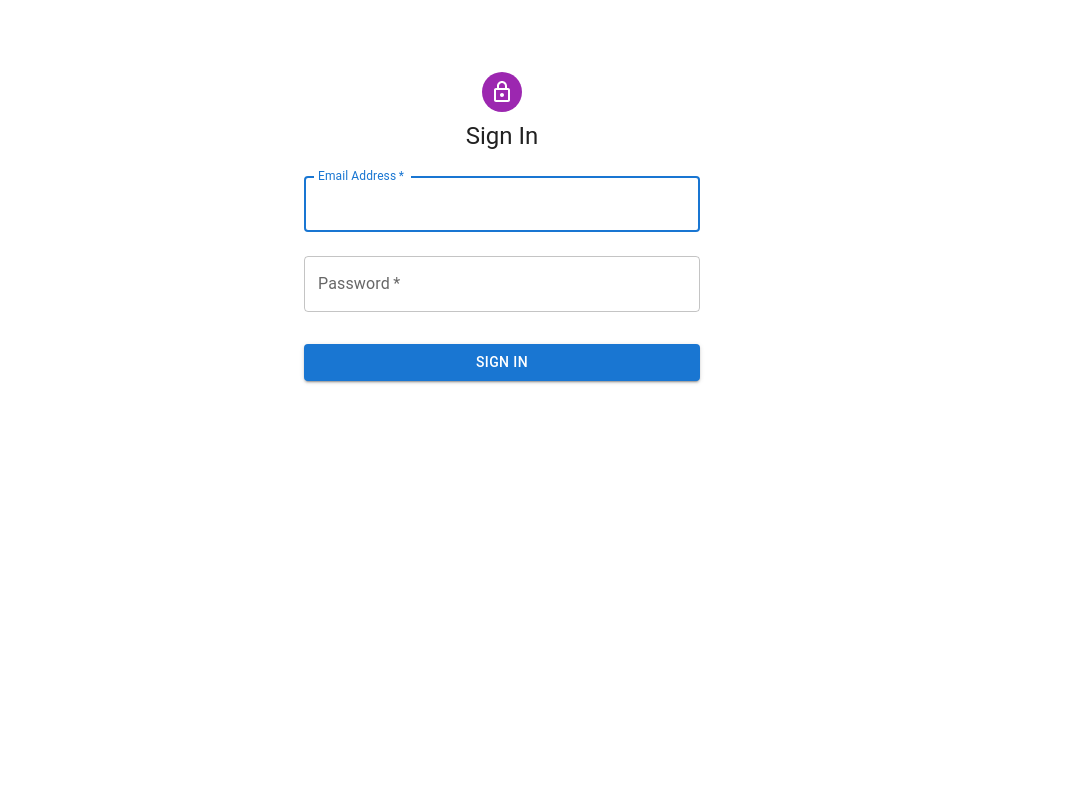
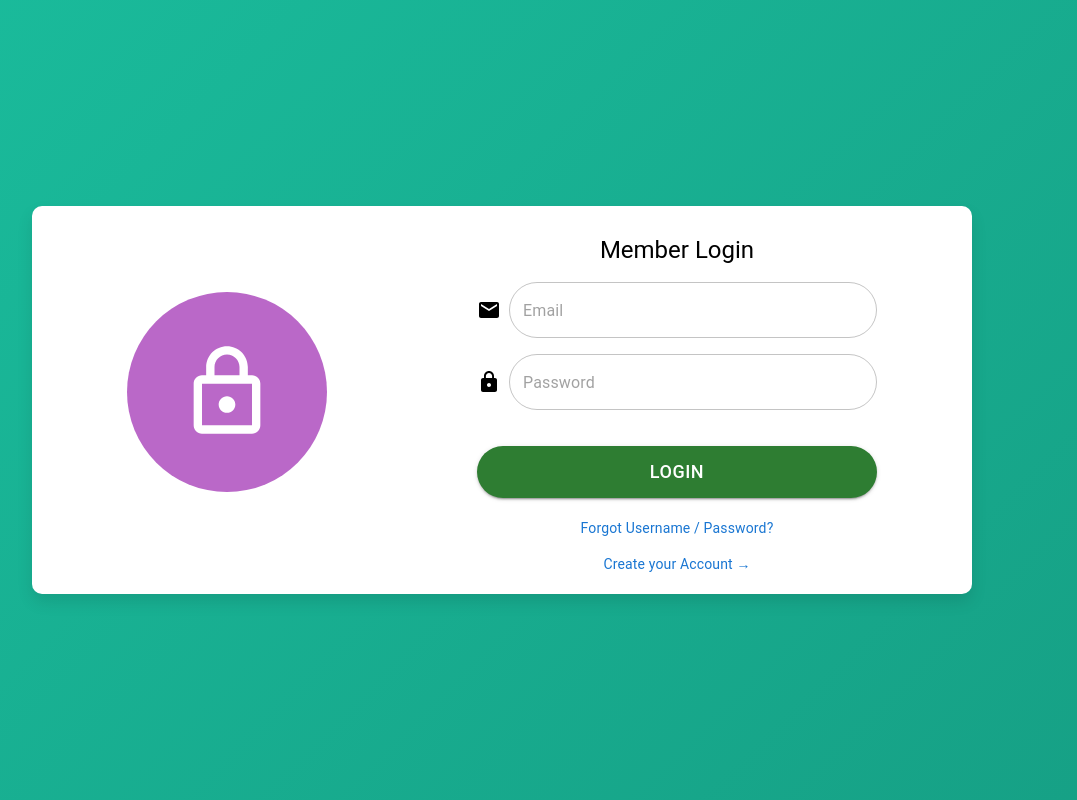
Before and after one commit to Breakfast-Meal-System-for-Students/Client, a React (Create React App) app: page /login in a window 1280 px wide. Shown: the whole page, without its empty margins (138-1215 px from the left). Built offline with nearby package versions, Linux system fonts and the light colour scheme.

Commit message:
complete login and register

```diff
--- a/package.json
+++ b/package.json
@@ -11,6 +11,7 @@
     "@testing-library/react": "^13.4.0",
     "@testing-library/user-event": "^13.5.0",
     "chart.js": "^4.4.4",
+    "jwt-decode": "^4.0.0",
     "react": "^18.3.1",
     "react-chartjs-2": "^5.2.0",
     "react-dom": "^18.3.1",
--- a/src/pages/LoginPage/index.jsx
+++ b/src/pages/LoginPage/index.jsx
@@ -1,7 +1,9 @@
 import React, { useState } from 'react';
-import { TextField, Button, Box, Typography, Container, CssBaseline, Avatar } from '@mui/material';
+import { TextField, Button, Box, Typography, Container, Avatar, Link } from '@mui/material';
+import { createTheme, ThemeProvider } from '@mui/material/styles';
 import LockOutlinedIcon from '@mui/icons-material/LockOutlined';
-import { createTheme, ThemeProvider } from '@mui/material/styles';
+import EmailIcon from '@mui/icons-material/Email';
+import LockIcon from '@mui/icons-material/Lock';
 import { useAuth } from '../../auth/AuthContext';
 import { useNavigate } from 'react-router-dom';
 
@@ -19,78 +21,122 @@ export default function Login() {
     e.preventDefault();
     try {
       const role = await login(data.email, data.password);
-      console.log(role+"ro"); // Gọi hàm login và lấy vai trò
       if (role === 'Admin') {
-        navigate('/admin'); // Điều hướng đến trang admin
+        navigate('/admin');
       } else {
-     //   navigate('/user'); // Điều hướng đến trang người dùng
+        navigate('/user');
       }
     } catch (error) {
       console.error('Login failed', error);
-      // Xử lý lỗi (ví dụ: hiển thị thông báo lỗi cho người dùng)
     }
   };
 
   const handleChange = (event) => {
     setData({
       ...data,
-      [event.target.name]: event.target.value
+      [event.target.name]: event.target.value,
     });
   };
 
   return (
     <ThemeProvider theme={theme}>
-      <Container component="main" maxWidth="xs">
-        <CssBaseline />
       <Box
         sx={{
-            marginTop: 8,
+          minHeight: '100vh', // Ensures the box takes up the full viewport height
           display: 'flex',
-            flexDirection: 'column',
+          justifyContent: 'center',
           alignItems: 'center',
+          background: 'linear-gradient(135deg, #1abc9c, #16a085)', // Greenish-blue gradient
+          width: '100%', // Full width
+          padding: '0', // No padding to ensure background fits fully
+          margin: '0', // No margin
         }}
       >
-          <Avatar sx={{ m: 1, bgcolor: 'secondary.main' }}>
-            <LockOutlinedIcon />
+        <Box
+          sx={{
+            backgroundColor: '#fff',
+            padding: '20px',
+            borderRadius: '10px',
+            boxShadow: '0 8px 16px rgba(0, 0, 0, 0.1)',
+            display: 'flex',
+            flexDirection: 'row',
+            alignItems: 'center',
+            justifyContent: 'space-around',
+            width: '100%',
+            maxWidth: '900px',
+          }}
+        >
+          {/* Image or illustration section */}
+          <Box>
+            <Avatar sx={{ width: 200, height: 200, bgcolor: 'secondary.light', marginBottom: 2 }}>
+              <LockOutlinedIcon sx={{ fontSize: 100 }} />
             </Avatar>
-          <Typography component="h1" variant="h5">
-            Sign In
+          </Box>
+
+          {/* Login form section */}
+          <Box component="form" onSubmit={handleSubmit} sx={{ mt: 1, width: '100%', maxWidth: '400px' }}>
+            <Typography component="h1" variant="h5" sx={{ textAlign: 'center', marginBottom: 2 }}>
+              Member Login
             </Typography>
-          <Box sx={{ mt: 1 }}>
+            <Box sx={{ display: 'flex', alignItems: 'center', marginBottom: 2 }}>
+              <EmailIcon sx={{ mr: 1 }} />
               <TextField
-              margin="normal"
+                variant="outlined"
+                placeholder="Email"
+                name="email"
                 required
                 fullWidth
-              id="email"
-              label="Email Address"
-              name="email"
-              autoComplete="email"
-              autoFocus
                 onChange={handleChange}
+                InputProps={{
+                  style: { borderRadius: '30px' },
+                }}
               />
+            </Box>
+            <Box sx={{ display: 'flex', alignItems: 'center', marginBottom: 2 }}>
+              <LockIcon sx={{ mr: 1 }} />
               <TextField
-              margin="normal"
+                variant="outlined"
+                placeholder="Password"
+                name="password"
+                type="password"
                 required
                 fullWidth
-              name="password"
-              label="Password"
-              type="password"
-              id="password"
-              autoComplete="current-password"
                 onChange={handleChange}
+                InputProps={{
+                  style: { borderRadius: '30px' },
+                }}
               />
+            </Box>
+
             <Button
               type="submit"
               fullWidth
               variant="contained"
-              sx={{ mt: 3, mb: 2 }}
-              onClick={handleSubmit}
+              color="success"
+              sx={{
+                borderRadius: '30px',
+                padding: '10px 0',
+                margin: '20px 0',
+                fontSize: '18px',
+              }}
             >
-              Sign In
+              LOGIN
             </Button>
+
+            <Typography variant="body2" align="center" sx={{ marginBottom: 2 }}>
+              <Link href="#" variant="body2" underline="none" color="primary">
+                Forgot Username / Password?
+              </Link>
+            </Typography>
+
+            <Typography variant="body2" align="center">
+              <Link href="#" variant="body2" underline="none" color="primary">
+                Create your Account →
+              </Link>
+            </Typography>
           </Box>
         </Box>
-      </Container>
+      </Box>
     </ThemeProvider>
   );
 }
--- a/src/pages/RegisterPage/RegisterPage.style.jsx
+++ b/src/pages/RegisterPage/RegisterPage.style.jsx
@@ -6,16 +6,18 @@ export const StyledSelect = styled(Grid)`
   flex-direction: column;
   margin: 20px auto;
   width: 100%;
+
   .select-dropdown {
-    padding: 8px;
-    font-size: 14px;
-    border-radius: 4px;
+    padding: 15px;
+    font-size: 16px;
+    border-radius: 30px; /* Bo góc lớn hơn để phù hợp với phong cách */
     border: 1px solid #ccc;
     background-color: #f9f9f9;
     outline: none;
     width: 100%;
     height: 55px;
     transition: border-color 0.3s;
+    font-family: 'Roboto', sans-serif; /* Đồng bộ font chữ */
   }
 
   .select-dropdown:focus {
--- a/src/pages/RegisterPage/index.jsx
+++ b/src/pages/RegisterPage/index.jsx
@@ -1,5 +1,5 @@
 import React, { useState } from 'react';
-import { TextField, Button, Box, Typography, Container, Avatar, Grid } from '@mui/material';
+import { TextField, Button, Box, Typography, Container, Avatar, Grid, Link } from '@mui/material';
 import LockOutlinedIcon from '@mui/icons-material/LockOutlined';
 import { createTheme, ThemeProvider } from '@mui/material/styles';
 import { StyledSelect } from './RegisterPage.style';
@@ -14,6 +14,7 @@ export default function Register() {
     password: ""
   });
   const [selectedRole, setSelectedRole] = useState('');
+
   const handleSelectChange = (event) => {
     setSelectedRole(event.target.value);
   };
@@ -22,11 +23,10 @@ export default function Register() {
     setData({
       ...data,
       [event.target.name]: event.target.value
-    })
-  }
+    });
+  };
 
   const handleSubmit = () => {
-
     fetch(`https://bms-fs-api.azurewebsites.net/api/Auth/register?role=${selectedRole}`, {
       method: "POST",
       headers: {
@@ -38,7 +38,7 @@ export default function Register() {
       if (!response.ok) {
           throw new Error('Network response was not ok');
       }
-      return response.json(); // Convert the response to JSON
+      return response.json();
     })
     .then(data => {
         setData({
@@ -46,23 +46,39 @@ export default function Register() {
           firstName: "",
           lastName: "",
           password: ""
-        })
-        console.log('Success:', data); // Handle success
+        });
+        console.log('Success:', data);
     })
     .catch(error => {
-        console.error('Error:', error); // Handle errors
+        console.error('Error:', error);
     });
   };
 
   return (
     <ThemeProvider theme={theme}>
-      <Container component="main" maxWidth="xs">
+      <Box
+        sx={{
+          minHeight: '100vh',
+          display: 'flex',
+          justifyContent: 'center',
+          alignItems: 'center',
+          background: 'linear-gradient(135deg, #1abc9c, #16a085)', // Màu nền gradient xanh dương lục
+          width: '100%',
+          padding: '0',
+          margin: '0',
+        }}
+      >
         <Box
           sx={{
-            marginTop: 8,
+            backgroundColor: '#fff',
+            padding: '30px',
+            borderRadius: '10px',
+            boxShadow: '0 8px 16px rgba(0, 0, 0, 0.1)',
             display: 'flex',
             flexDirection: 'column',
             alignItems: 'center',
+            width: '100%',
+            maxWidth: '500px',
           }}
         >
           <Avatar sx={{ m: 1, bgcolor: 'secondary.main' }}>
@@ -71,7 +87,7 @@ export default function Register() {
           <Typography component="h1" variant="h5">
             Sign Up
           </Typography>
-          <Box  sx={{ mt: 3 }}>
+          <Box sx={{ mt: 3, width: '100%' }}>
             <Grid container spacing={2}>
               <Grid item xs={12} sm={6}>
                 <TextField
@@ -82,7 +98,10 @@ export default function Register() {
                   id="firstName"
                   label="First Name"
                   autoFocus
-                  onChange={e => handleChange(e)}
+                  onChange={handleChange}
+                  InputProps={{
+                    style: { borderRadius: '30px' },
+                  }}
                 />
               </Grid>
               <Grid item xs={12} sm={6}>
@@ -93,7 +112,10 @@ export default function Register() {
                   label="Last Name"
                   name="lastName"
                   autoComplete="family-name"
-                  onChange={e => handleChange(e)}
+                  onChange={handleChange}
+                  InputProps={{
+                    style: { borderRadius: '30px' },
+                  }}
                 />
               </Grid>
               <Grid item xs={12}>
@@ -104,7 +126,10 @@ export default function Register() {
                   label="Email Address"
                   name="email"
                   autoComplete="email"
-                  onChange={e => handleChange(e)}
+                  onChange={handleChange}
+                  InputProps={{
+                    style: { borderRadius: '30px' },
+                  }}
                 />
               </Grid>
               <Grid item xs={12}>
@@ -116,7 +141,10 @@ export default function Register() {
                   type="password"
                   id="password"
                   autoComplete="new-password"
-                  onChange={e => handleChange(e)}
+                  onChange={handleChange}
+                  InputProps={{
+                    style: { borderRadius: '30px' },
+                  }}
                 />
               </Grid>
               <StyledSelect item xs={12}>
@@ -133,14 +161,27 @@ export default function Register() {
               type="submit"
               fullWidth
               variant="contained"
-              sx={{ mt: 9, mb: 2 }}
+              color="success"
+              sx={{
+                mt: 5,
+                mb: 2,
+                borderRadius: '30px',
+                padding: '10px 0',
+                fontSize: '18px',
+              }}
               onClick={handleSubmit}
             >
               Sign Up
             </Button>
+
+            <Typography variant="body2" align="center">
+              <Link href="#" variant="body2" underline="none" color="primary">
+                Already have an account? Sign in →
+              </Link>
+            </Typography>
           </Box>
         </Box>
-      </Container>
+      </Box>
     </ThemeProvider>
   );
 }
```
Also changed, not shown: 1 other file (tests, documents, lock files or other folders). Lines whose indentation alone changed are shown as unchanged.
